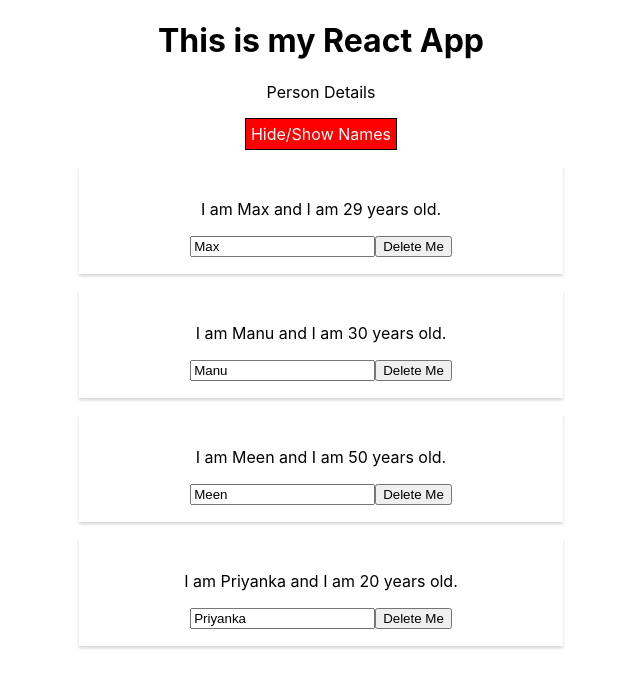
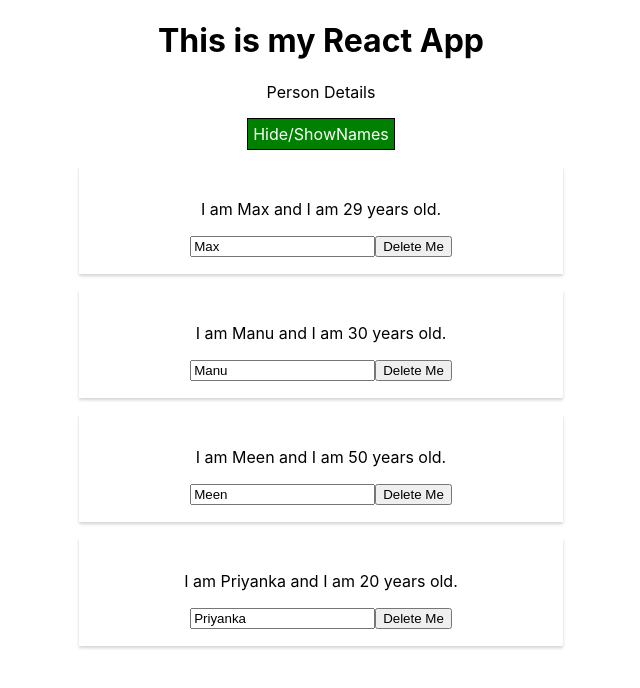
Before and after one commit to priyankajakob/react-complete-guide, a React (Create React App) app: page / in a window 1280 px wide. Shown: the top 688 px of the page, without its empty margins (319-959 px from the left). Built offline with nearby package versions, Linux system fonts and the light colour scheme.

Commit message:
styled component button

```diff
--- a/src/App.js
+++ b/src/App.js
@@ -1,8 +1,21 @@
 import React,{Component} from 'react';
 // import Radium,{StyleRoot} from 'radium'
-
+import styled from 'styled-components'
 import './App.css';
 import Person from './component/persons/Person'
+
+const StyledButton = styled.button`
+  background-color:green;
+  color:white;
+  border:1px solid black;
+  cursor:pointer;
+  font:inherit;
+  padding:5px;
+  &:hover {
+    background-color:lightgreen;
+    color:black
+  }
+`
 
 class App extends Component {
     state={
@@ -117,7 +130,8 @@ class App extends Component {
         <p className={className.join(' ')}>Person Details</p>
         {/* <button onClick={this.handleSwitchName}>Switch Name</button> */}
         {/* <button style={style} onClick={this.handleSwitchName.bind(this,'Priyanka!')}>Switch Name</button> */}
-        <button style={style} onClick={this.toggleShowNames}>Hide/Show Names</button>
+        {/* <button style={style} onClick={this.toggleShowNames}>Hide/Show Names</button> */}
+        <StyledButton alt={this.state.showNames} onClick={this.toggleShowNames}>Hide/ShowNames</StyledButton>
         {persons}
       </div>
       // </StyleRoot>
```
